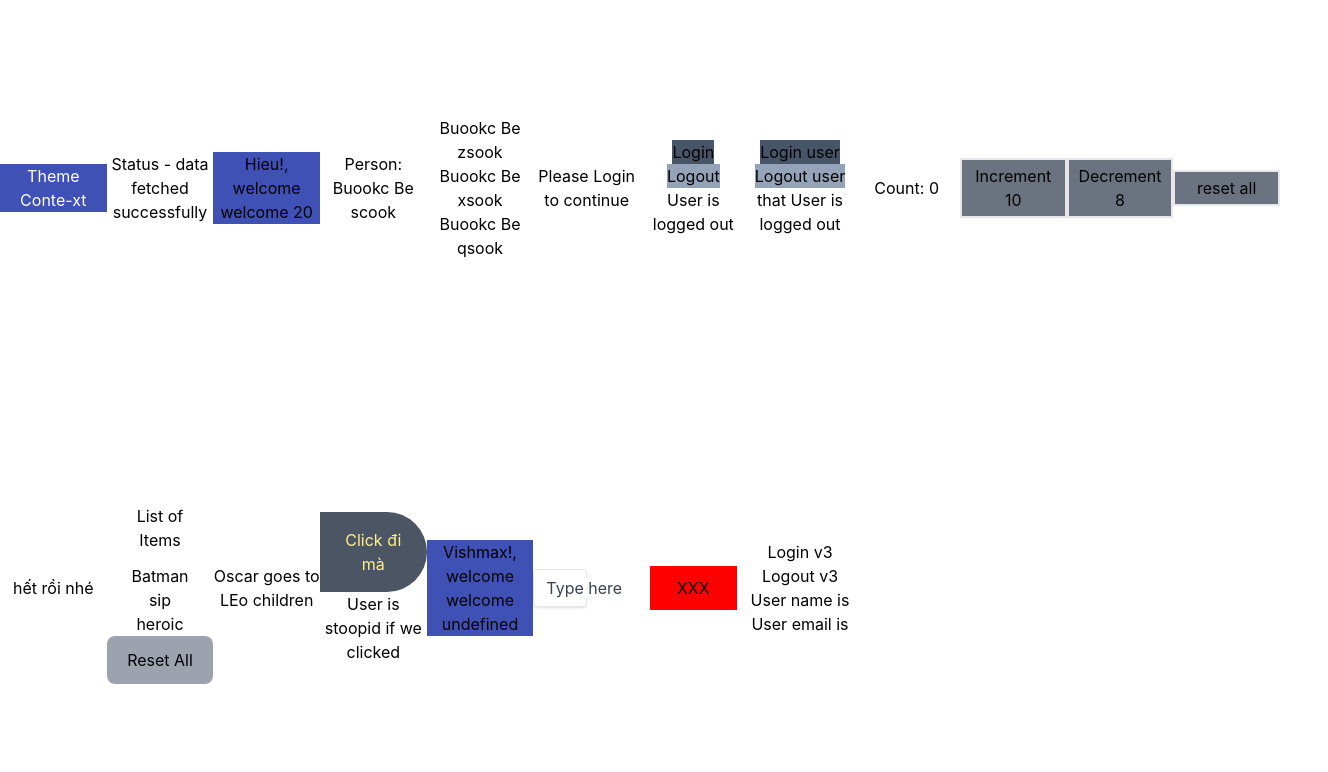
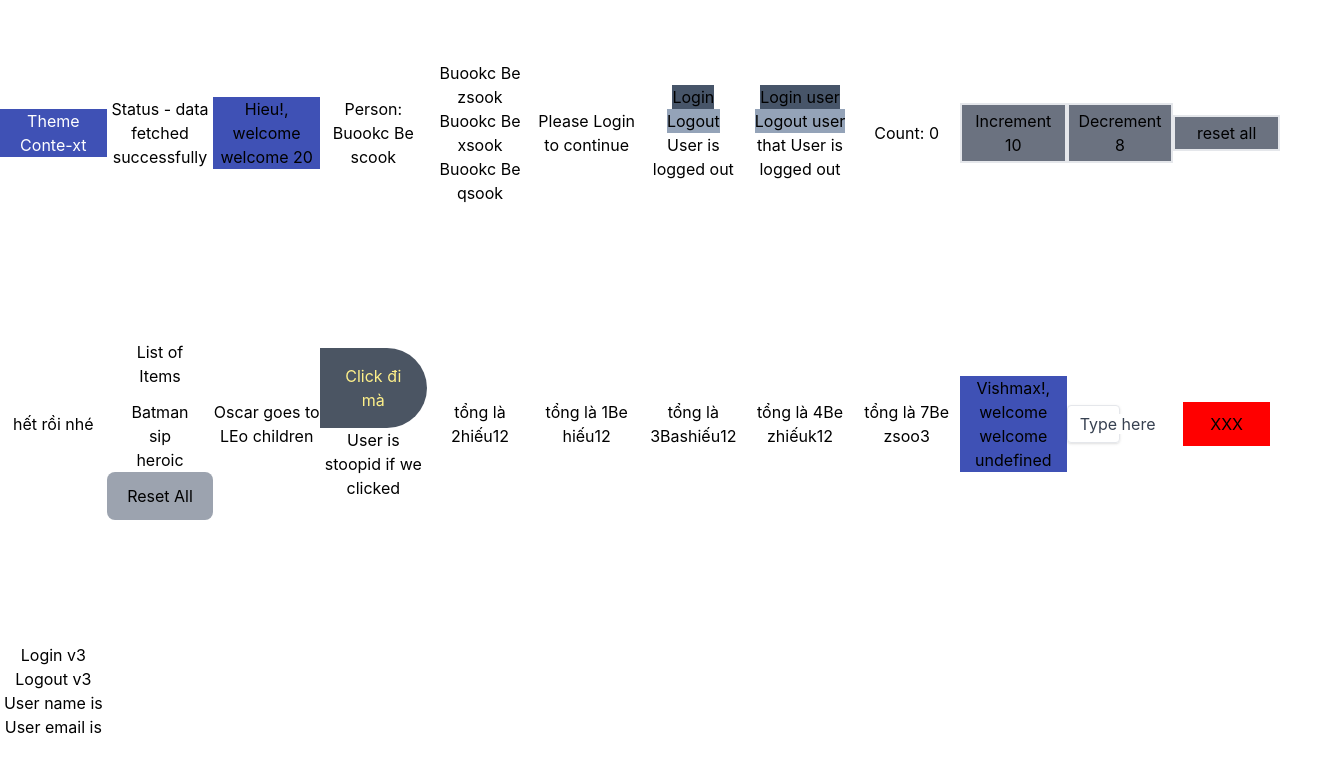
Before and after one commit to trantrunghieuvns/learning-typescript-codeevolution, a React (Create React App) app: page / in a window 1280 px wide. Shown: the top 772 px of the page, 1328 px wide, since content can reach past the window. Built offline with nearby package versions, Linux system fonts and the light colour scheme.

Commit message:
another useStateBestPractice on Array

```diff
--- a/src/App.tsx
+++ b/src/App.tsx
@@ -1,5 +1,3 @@
-
-import './App.css';
 import Button from './components/Button';
 import Greet from './components/Greet';
 import Heading from './components/Heading';
@@ -18,7 +16,17 @@ import { UserA } from './state/useContext/secondExample/UserA';
 import { UserContextProvider } from './state/useContext/secondExample/UserContext';
 import { Private } from './components/auth/Private';
 import Profile from './components/auth/Profile';
-import List from './components/generic/List';
+import List from './components/useState&MapArray/List';
+import './App.css';
+import { useState } from 'react';
+import Test from './components/useState&MapArray/BestTestSolution';
+
+type backUp = {
+  resultArray: string[]
+  people: string[]
+  splice: any
+  json: string
+}
 
 function App() {
   const personName = {
@@ -57,14 +65,13 @@ function App() {
           <Login />
           <User email={''} />
           <ReducerCounter />
-
           <List items={['Batman', 'sip', 'heroic']} onClick={(event) => console.log(event)} />
-
           <Oscar>
-
             <Heading children={''} />
           </Oscar>
           <Button />
+          <Test
+          />
           <Greet name='Vishmax' isLoggedIn={true} />
           <div className='shadow appearance-none border rounded w-[50%] py-2 px-3 text-gray-700 leading-tight focus:outline-none focus:shadow-outline'>
             <Input className="" value="Type here" handleChange={(event) => console.log(event)} />
--- a/src/components/Greet.tsx
+++ b/src/components/Greet.tsx
@@ -8,6 +8,7 @@ type GreetProps = {
 }
 
 function Greet(props: GreetProps) {
+
     const { messageCount = 0 } = props
     const theme = useContext(ThemeContext)
     return (
--- /dev/null
+++ b/src/components/useState&MapArray/BestTestSolution.tsx
@@ -0,0 +1,64 @@
+import React, { useState } from 'react'
+
+type XProp = {
+    id: number;
+    name: string;
+    coin: number;
+
+}
+
+const nameCList: XProp[] = [
+    {
+        id: 2,
+        name: 'hiếu',
+        coin: 12,
+    },
+    {
+        id: 1,
+        name: 'Be hiếu',
+        coin: 12,
+    },
+    {
+        id: 3,
+        name: 'Bashiếu',
+        coin: 12,
+    },
+    {
+        id: 4,
+        name: 'Be zhiếuk',
+        coin: 12,
+    },
+    {
+        id: 7,
+        name: 'Be zsoo',
+        coin: 3,
+    },
+];
+
+const Test = () => {
+    const [listItems, setListItems] = useState(nameCList);
+
+    const deleteItem = (index: number) => {
+        // setGetRemovedItems(listItems.filter((a, e) => index === e)) *2*
+        listItems.splice(index, 1)
+        setListItems([...listItems])
+    }
+
+    return (
+        <>
+            {
+                listItems.map((item, index) => {
+                    return <>
+                        <div key={index} onClick={() => {
+                            deleteItem(index,)
+                        }}>{`tổng là ${item.id}`}{item.name}{item.coin}
+                        </div>
+                    </>
+                }
+                )
+            }
+        </>
+    )
+}
+
+export default Test
```
Also changed, not shown: tsconfig.json (+4 -9 lines), src/components/useState&MapArray/List.tsx (renamed from src/components/generic/List.tsx).
